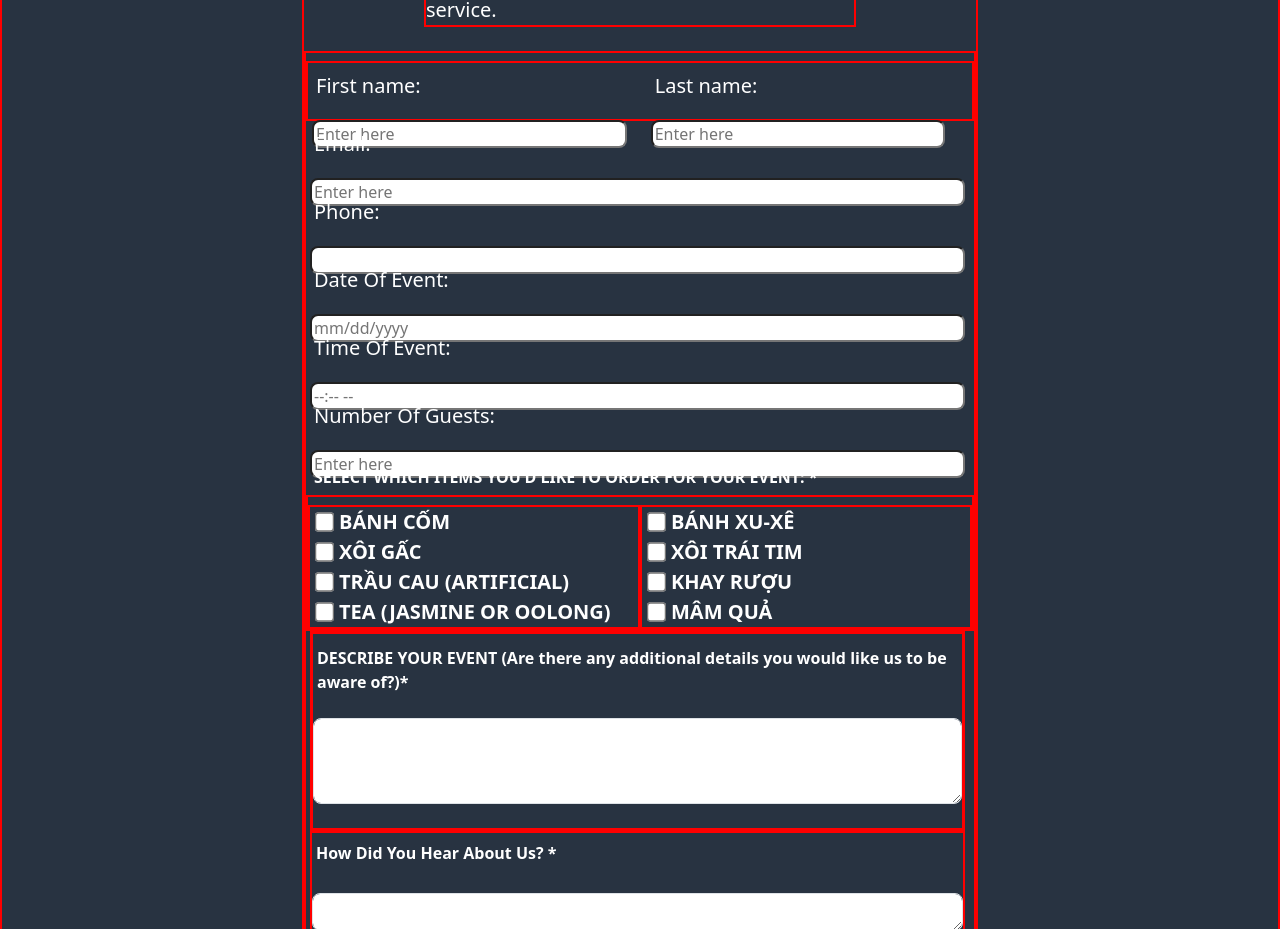
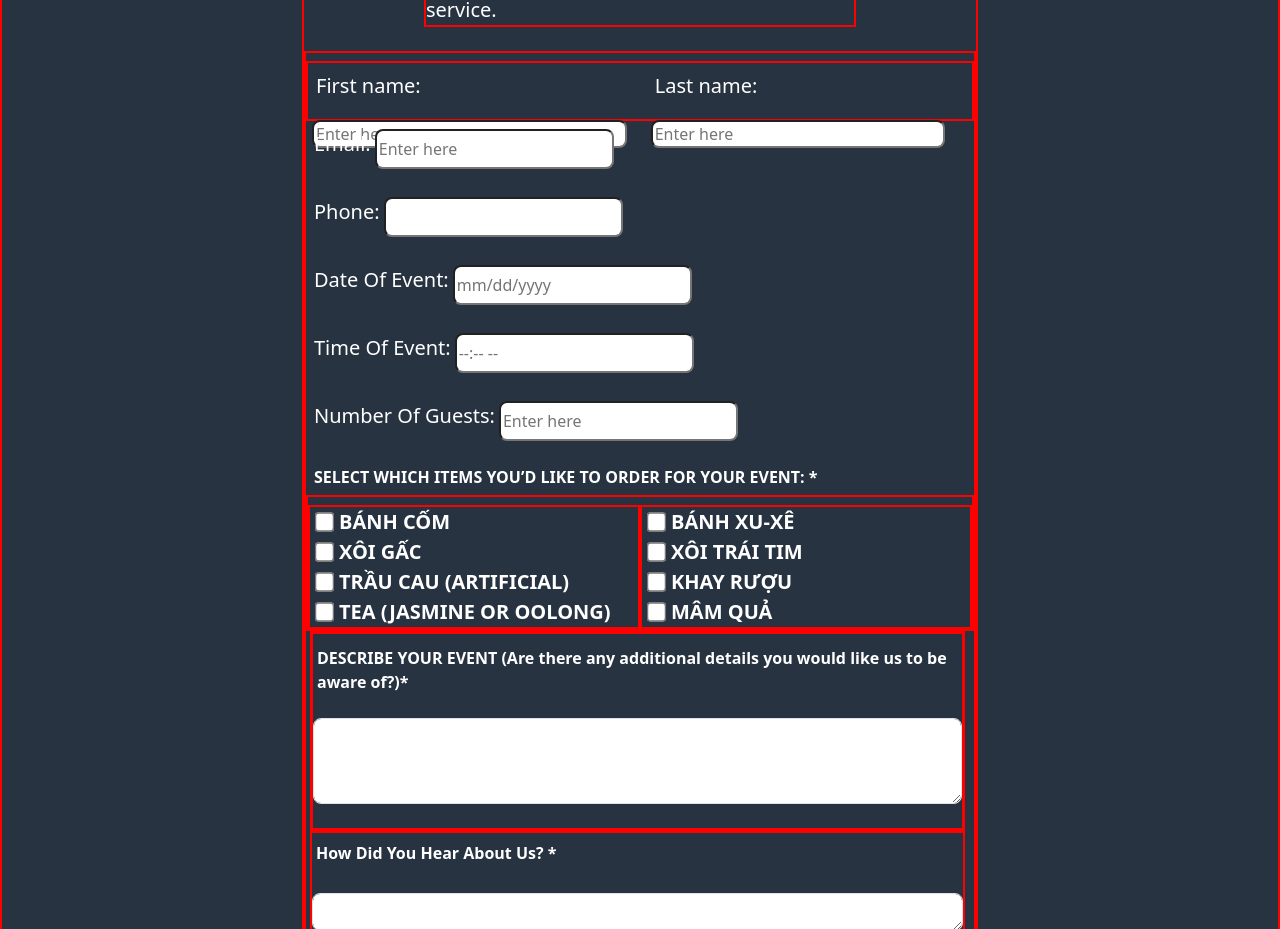
Before and after one commit to The-stoic-wolf/DHGB, a React (Create React App) app: page /tea in a window 1280 px wide. Shown: the part 1159-2088 px from the top of the page. Built offline with nearby package versions, Linux system fonts and the light colour scheme.

Commit message:
Update Protein.js content

```diff
--- a/src/components/pages/Teac.js
+++ b/src/components/pages/Teac.js
@@ -42,27 +42,27 @@ export default function Teac() {
                </div>
              </div>
 
-             <div className={`${window.innerWidth <= 900 ?"mt-0":"mt-2"} d-flex flex-column  pb-2 mx-1`} style={{width:"98%",height:"60px"}} >
+             <div className={`${window.innerWidth <= 900 ?"mt-0":"mt-2"} d-flex flex-wrap  pb-2 mx-1`} style={{width:"98%",height:"60px"}} >
                  <label  htmlFor="fname" className={`${window.innerWidth <= 900 ?" fs-6 fst-italic ":"fs-5 fw-normal"} mx-1 `} style={{height:window.innerWidth <= 900 ?"20px":"25px"}}>Email:</label><br></br>
                  <input style={{height:"40px"}} className="rounded-3 mb-1" type="text" id="fname" name="fname" placeholder='Enter here'/><br></br>
              </div>
 
-             <div className={`${window.innerWidth <= 900 ?"mt-0":"mt-2"} d-flex flex-column  pb-2 mx-1`} style={{width:"98%",height:"60px"}}>
+             <div className={`${window.innerWidth <= 900 ?"mt-0":"mt-2"} d-flex flex-wrap  pb-2 mx-1`} style={{width:"98%",height:"60px"}}>
                  <label  htmlFor="fname" className={`${window.innerWidth <= 900 ?" fs-6 fst-italic ":"fs-5 fw-normal"} mx-1 `} style={{height:window.innerWidth <= 900 ?"20px":"25px"}}>Phone:</label><br></br>
                  <input style={{height:"40px"}} className="rounded-3 mb-1" type="text" id="fname" name="fname"/><br></br>
              </div>
 
-             <div className={`${window.innerWidth <= 900 ?"mt-0":"mt-2"} d-flex flex-column  pb-2 mx-1`} style={{width:"98%",height:"60px"}}>
+             <div className={`${window.innerWidth <= 900 ?"mt-0":"mt-2"} d-flex flex-wrap  pb-2 mx-1`} style={{width:"98%",height:"60px"}}>
                  <label  htmlFor="fname" className={`${window.innerWidth <= 900 ?" fs-6 fst-italic ":"fs-5 fw-normal"} mx-1 `} style={{height:window.innerWidth <= 900 ?"20px":"25px"}}>Date Of Event:</label><br></br>
                  <input style={{height:"40px"}} className="rounded-3 mb-1" type="text" id="fname" name="fname" placeholder='mm/dd/yyyy'/><br></br>
              </div>
 
-             <div className={`${window.innerWidth <= 900 ?"mt-0":"mt-2"} d-flex flex-column  pb-2 mx-1`} style={{width:"98%",height:"60px"}}>
+             <div className={`${window.innerWidth <= 900 ?"mt-0":"mt-2"} d-flex flex-wrap  pb-2 mx-1`} style={{width:"98%",height:"60px"}}>
                  <label  htmlFor="fname" className={`${window.innerWidth <= 900 ?" fs-6 fst-italic ":"fs-5 fw-normal"} mx-1 `} style={{height:window.innerWidth <= 900 ?"20px":"25px"}}>Time Of Event:</label><br></br>
                  <input style={{height:"40px"}} className="rounded-3 mb-1" type="text" id="fname" name="fname" placeholder='--:-- --'/><br></br>
              </div>
 
-             <div className={`${window.innerWidth <= 900 ?"mt-0":"mt-2"} d-flex flex-column  pb-2 mx-1`} style={{width:"98%",height:"60px"}}>
+             <div className={`${window.innerWidth <= 900 ?"mt-0":"mt-2"} d-flex flex-wrap  pb-2 mx-1`} style={{width:"98%",height:"60px"}}>
                  <label  htmlFor="fname" className={`${window.innerWidth <= 900 ?" fs-6 fst-italic ":"fs-5 fw-normal"} mx-1 `} style={{height:window.innerWidth <= 900 ?"20px":"25px"}}>Number Of Guests:</label><br></br>
                  <input style={{height:"40px"}} className="rounded-3 mb-1" type="text" id="fname" name="fname" placeholder='Enter here'/><br></br>
              </div>
```
